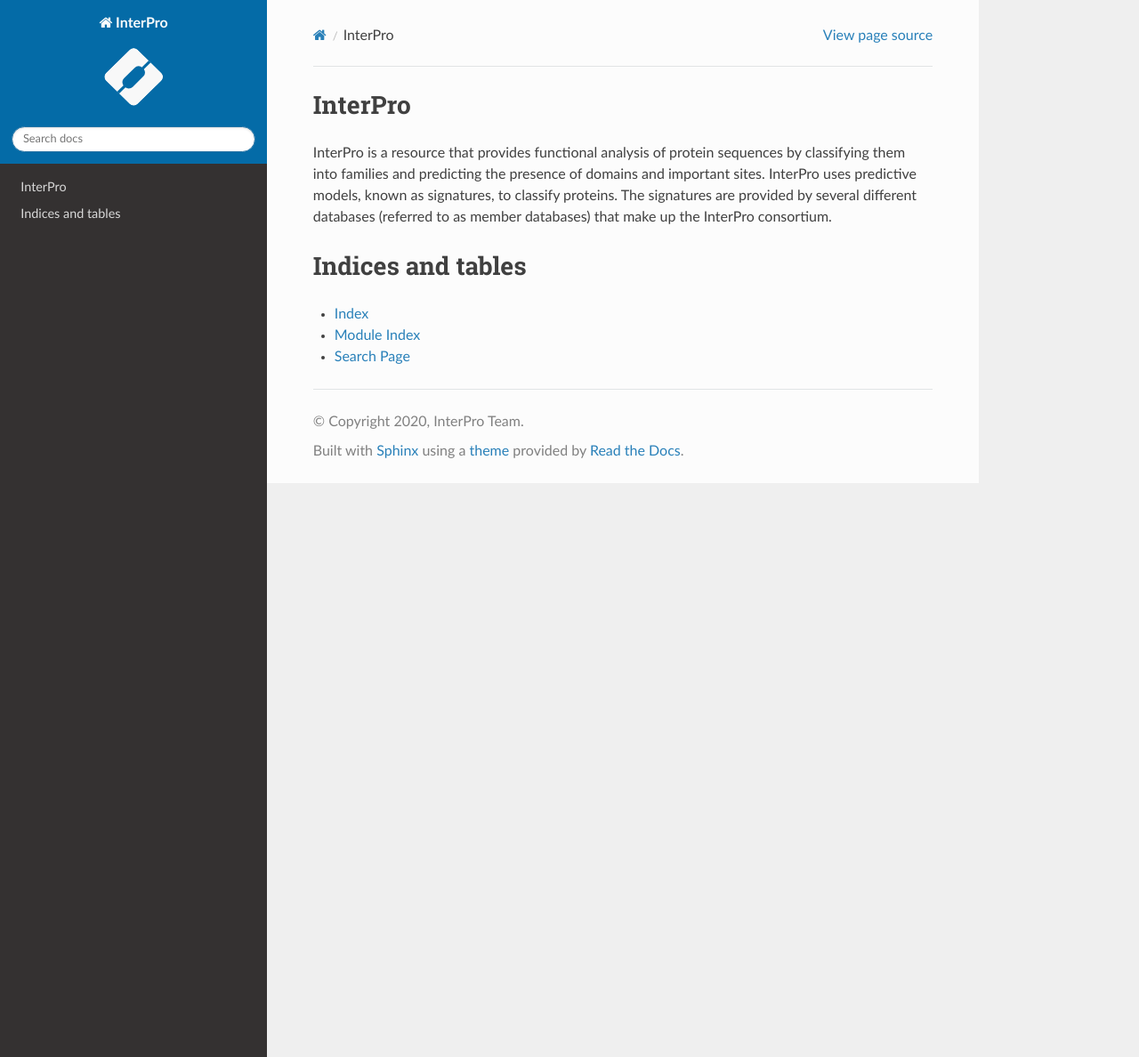
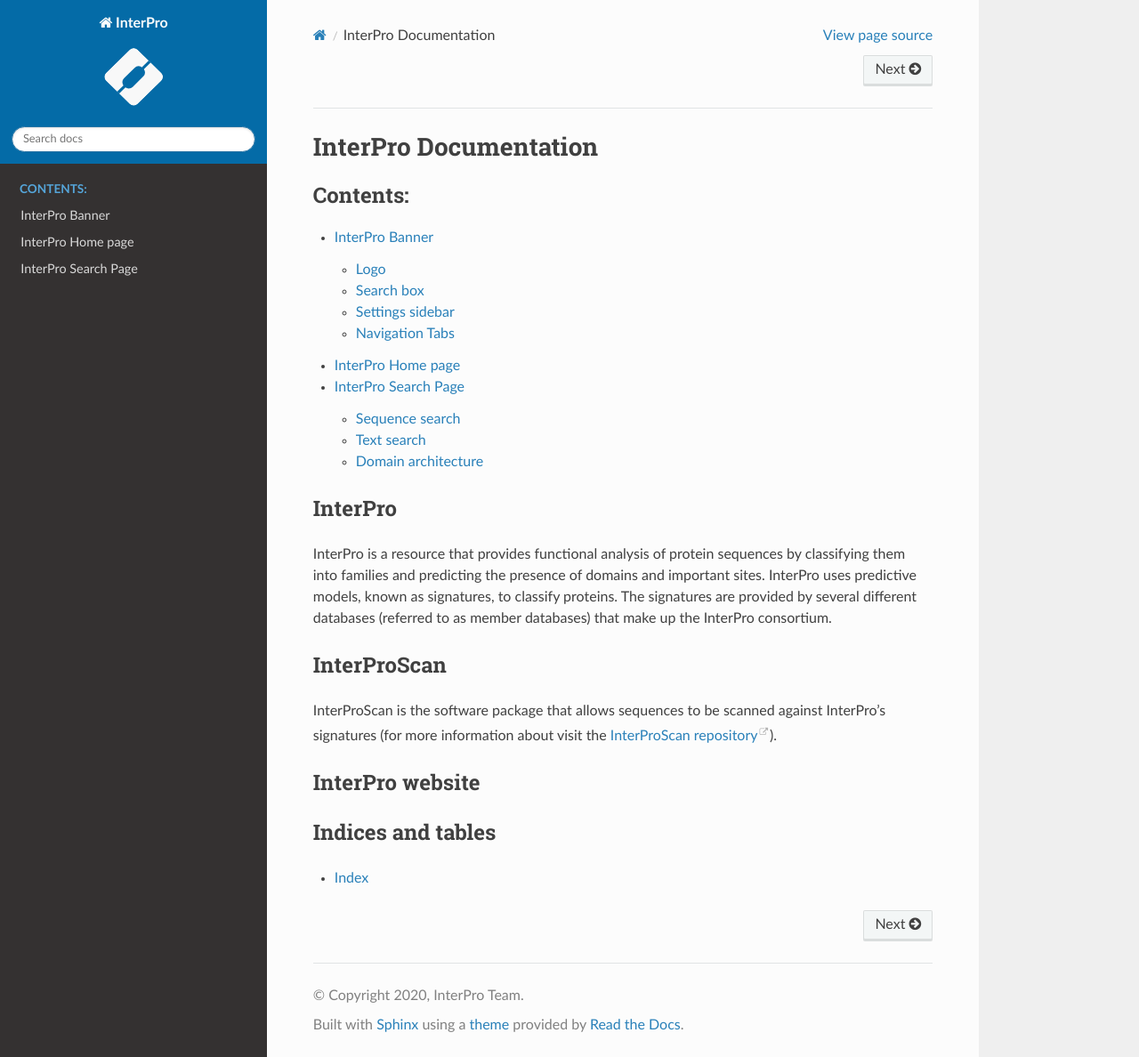
Before and after one commit to ProteinsWebTeam/interpro-docs, a Sphinx documentation site: the page built from docs/index.rst, in a window 1280 px wide and 1188 px high. Shown: the whole window at 89% size. Built offline with Sphinx 7.4.7 and the Read the Docs theme 2.0.0, drawn with Linux system fonts in a browser that asks for light colours.

Commit message:
added banner section and toc

```diff
--- /dev/null
+++ b/docs/banner.rst
@@ -0,0 +1,94 @@
+###############
+InterPro Banner
+###############
+
+The banner is visible at the top of all sections of the website and is
+intended to provide a convenient way to access many of key features of the
+website.
+
+We well describe various aspects of the navigation banner in this section.
+
+.. image:: images/banner/navigation_bar_large.png
+
+****
+Logo
+****
+
+The InterPro 7 logo on the right-hand side of the website banner has a dual
+purpose. It links to the :doc:`/homepage` and also displays an animation whilst data
+is being loaded to indicate that the page being viewed has not fully loaded.
+
+.. image:: images/banner/navigation_logo_spinner.png
+
+**********
+Search box
+**********
+
+The magnifying glass on the left side of website banner can be clicked to show
+a text entry component. A search can be triggered by entering some text and
+pressing the enter/return key or the clicking the magnifying glass. This is the
+same as using the text search in the :doc:`/searchpage`
+
+.. image:: images/banner/navigation_search_box.png
+
+****************
+Settings sidebar
+****************
+
+The "hamburger" icon on the right opens the settings sidebar.
+
+.. image:: images/banner/navigation_hamburger.png
+
+The settings sidebar provides another way to access different parts of the
+website and is the only way of accessing the settings page.
+
+.. image:: images/banner/navigation_settings_sidebar.png
+
+***************
+Navigation Tabs
+***************
+
+The bottom section of the banner contains a set of tabs which link to the
+following sections of the website.
+
+Home
+====
+
+.. image:: images/banner/navigation_home.png
+
+The "Home" tab links to the :doc:`/homepage`.
+
+Search
+======
+
+.. image:: images/banner/navigation_search.png
+
+Browse
+======
+
+.. image:: images/banner/navigation_browse.png
+
+Results
+=======
+
+.. image:: images/banner/navigation_results.png
+
+Release Notes
+=============
+
+.. image:: images/banner/navigation_release_notes.png
+
+Download
+========
+
+.. image:: images/banner/navigation_download.png
+
+Help
+====
+
+.. image:: images/banner/navigation_help.png
+
+About
+=====
+
+.. image:: images/banner/navigation_about.png
--- /dev/null
+++ b/docs/homepage.rst
@@ -0,0 +1,2 @@
+InterPro Home page
+==================
--- a/docs/index.rst
+++ b/docs/index.rst
@@ -3,21 +3,44 @@
    You can adapt this file completely to your liking, but it should at least
    contain the root `toctree` directive.
 
- .. toctree::
-    :maxdepth: 2
-    :caption: Contents:
+######################
+InterPro Documentation
+######################
 
+.. toctree::
+  :maxdepth: 2
+  :caption: Contents:
+
+  /banner
+  /homepage
+  /searchpage
+
+
+********
 InterPro
-========
+********
+
 InterPro is a resource that provides functional analysis of protein sequences by
 classifying them into families and predicting the presence of domains and
 important sites. InterPro uses predictive models, known as signatures, to
 classify proteins. The signatures are provided by several different databases
 (referred to as member databases) that make up the InterPro consortium.
 
+************
+InterProScan
+************
+
+InterProScan is the software package that allows sequences to be scanned against
+InterPro's signatures (for more information about visit the
+`InterProScan repository <https://github.com/ebi-pf-team/interproscan/wiki>`_).
+
+****************
+InterPro website
+****************
+
+
+******************
 Indices and tables
-==================
+******************
 
 * :ref:`genindex`
-* :ref:`modindex`
-* :ref:`search`
--- /dev/null
+++ b/docs/searchpage.rst
@@ -0,0 +1,15 @@
+####################
+InterPro Search Page
+####################
+
+***************
+Sequence search
+***************
+
+***********
+Text search
+***********
+
+*******************
+Domain architecture
+*******************
```
Also changed, not shown: docs/images/banner/navigation_about.png (added), docs/images/banner/navigation_bar_large.png (added), docs/images/banner/navigation_browse.png (added), docs/images/banner/navigation_download.png (added), docs/images/banner/navigation_hamburger.png (added), docs/images/banner/navigation_help.png (added), docs/images/banner/navigation_home.png (added), docs/images/banner/navigation_logo_spinner.png (added), docs/images/banner/navigation_release_notes.png (added), docs/images/banner/navigation_results.png (added), docs/images/banner/navigation_search.png (added), docs/images/banner/navigation_search_box.png (added), docs/images/banner/navigation_settings_sidebar.png (added), 1 other file.
